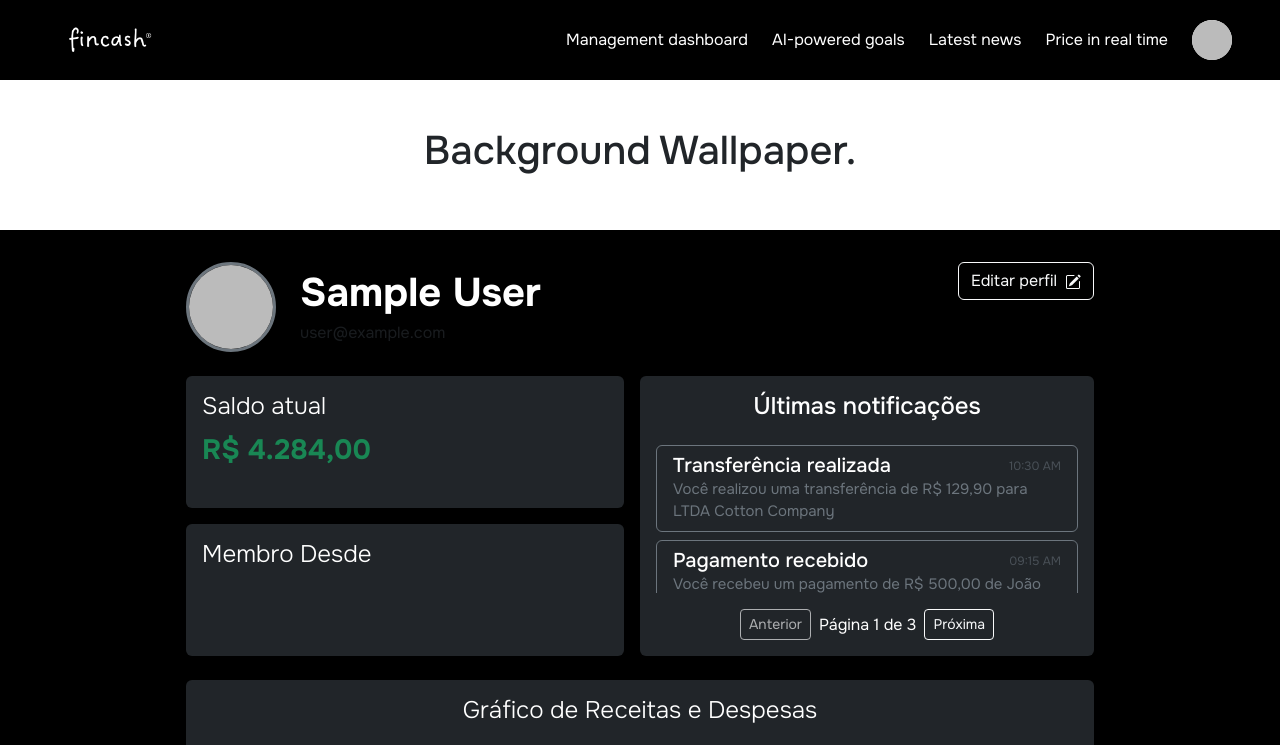
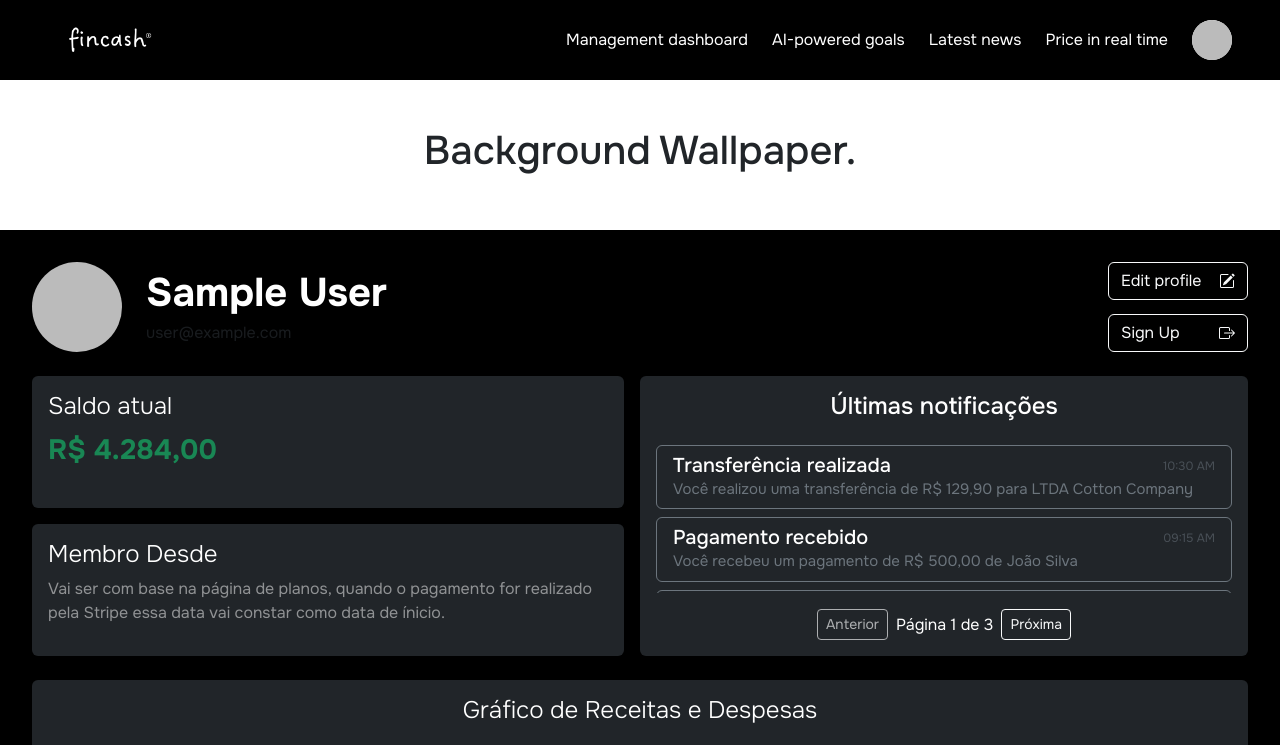
Before and after one commit to NEW-FINCASH/New-Fincash-Frontend, a React (Vite) app: page /account in a window 1280 px wide. Shown: the top 745 px of the page. Built offline with nearby package versions, Linux system fonts and the light colour scheme; no server answers; sample sign-in values are in the browser's storage.

Commit message:
style: update Account page layout and enhance user profile section with new buttons for profile editing and sign-up

```diff
--- a/src/pages/Account.tsx
+++ b/src/pages/Account.tsx
@@ -181,27 +181,37 @@ export default function Account() {
         <h1>Background Wallpaper.</h1>
       </div>
       <div className="d-flex justify-content-center align-items-center w-100 p-4" >
-        <div className="d-flex flex-column justify-content-start align-items-start w-75 p-2">
+        <div className="d-flex flex-column justify-content-start align-items-start w-100 p-2">
           <div className="d-flex justify-content-between align-items-start w-100">
             <div className="d-flex align-items-center">
               <img
                 src={user.photoURL ?? ""}
                 alt={user.displayName ?? "Usuário"}
                 className="rounded-circle me-4"
-                style={{ width: "90px", height: "90px", objectFit: "cover", border: "3px solid #6c757d" }}
+                style={{ width: "90px", height: "90px", objectFit: "cover"}}
               />
               <div>
                 <h1 className="text-white fw-bold mb-1">{user.displayName ?? "Usuário"}</h1>
                 <p className="text-muted mb-0">{user.email}</p>
+
               </div>
             </div>
-            <button className="btn btn-outline-light">
-              Editar perfil
-              <svg width="16" height="16" fill="currentColor" className="bi bi-pencil-square ms-2" viewBox="0 0 16 16">
-                <path d="M15.502 1.94a.5.5 0 0 1 0 .706L14.459 3.69l-2-2L13.502.646a.5.5 0 0 1 .707 0l1.293 1.293zm-1.75 2.456-2-2L4.939 9.21a.5.5 0 0 0-.121.196l-.805 2.414a.25.25 0 0 0 .316.316l2.414-.805a.5.5 0 0 0 .196-.12l6.813-6.814z"/>
-                <path fillRule="evenodd" d="M1 13.5A1.5 1.5 0 0 0 2.5 15h11a1.5 1.5 0 0 0 1.5-1.5v-6a.5.5 0 0 0-1 0v6a.5.5 0 0 1-.5.5h-11a.5.5 0 0 1-.5-.5v-11a.5.5 0 0 1 .5-.5H9a.5.5 0 0 0 0-1H2.5A1.5 1.5 0 0 0 1 2.5z"/>
-              </svg>
-            </button>
+            <div className="d-flex flex-column justify-content-between align-items-center" style={{ height: '90px'}}>
+                <button className="btn btn-outline-light d-flex justify-content-between align-items-center" style={{ width: '140px' }}>
+                    Edit profile
+                    <svg width="16" height="16" fill="currentColor" className="bi bi-pencil-square ms-2" viewBox="0 0 16 16">
+                        <path d="M15.502 1.94a.5.5 0 0 1 0 .706L14.459 3.69l-2-2L13.502.646a.5.5 0 0 1 .707 0l1.293 1.293zm-1.75 2.456-2-2L4.939 9.21a.5.5 0 0 0-.121.196l-.805 2.414a.25.25 0 0 0 .316.316l2.414-.805a.5.5 0 0 0 .196-.12l6.813-6.814z"/>
+                        <path fillRule="evenodd" d="M1 13.5A1.5 1.5 0 0 0 2.5 15h11a1.5 1.5 0 0 0 1.5-1.5v-6a.5.5 0 0 0-1 0v6a.5.5 0 0 1-.5.5h-11a.5.5 0 0 1-.5-.5v-11a.5.5 0 0 1 .5-.5H9a.5.5 0 0 0 0-1H2.5A1.5 1.5 0 0 0 1 2.5z"/>
+                    </svg>
+                </button>
+                <button className="btn btn-outline-light mt-2 d-flex justify-content-between align-items-center" style={{ width: '140px' }}>
+                    Sign Up
+                    <svg width="16" height="16" fill="currentColor" className="bi bi-box-arrow-right ms-2" viewBox="0 0 16 16">
+                        <path fill-rule="evenodd" d="M10 12.5a.5.5 0 0 1-.5.5h-8a.5.5 0 0 1-.5-.5v-9a.5.5 0 0 1 .5-.5h8a.5.5 0 0 1 .5.5v2a.5.5 0 0 0 1 0v-2A1.5 1.5 0 0 0 9.5 2h-8A1.5 1.5 0 0 0 0 3.5v9A1.5 1.5 0 0 0 1.5 14h8a1.5 1.5 0 0 0 1.5-1.5v-2a.5.5 0 0 0-1 0z"/>
+                        <path fill-rule="evenodd" d="M15.854 8.354a.5.5 0 0 0 0-.708l-3-3a.5.5 0 0 0-.708.708L14.293 7.5H5.5a.5.5 0 0 0 0 1h8.793l-2.147 2.146a.5.5 0 0 0 .708.708z"/>
+                    </svg>
+                </button>
+            </div>
           </div>
           <div className="d-flex justify-content-between align-items-start mt-4 w-100" style={{ height: '280px'}} >
             <div className="d-flex flex-column justify-content-start align-items-center w-50 h-100 pe-3">
@@ -214,7 +224,7 @@ export default function Account() {
               </div>
               <div className="bg-dark w-100 mt-3 p-3 rounded" style={{ height: '50%'}}>
                 <h1 className="text-white fw-light fs-4">Membro Desde</h1>
-                <p className="text-white-50 m-0"></p>
+                <p className="text-white-50 m-0">Vai ser com base na página de planos, quando o pagamento for realizado pela Stripe essa data vai constar como data de ínicio.</p>
               </div>
             </div>
             <div className="w-50 h-100">
```
